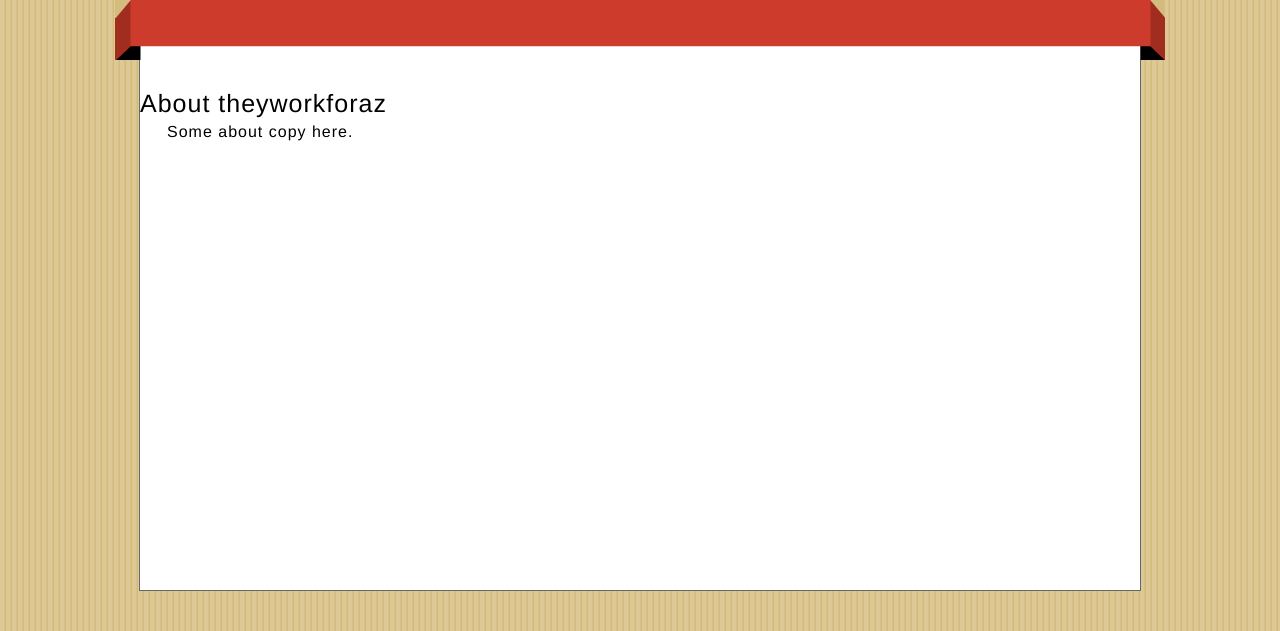
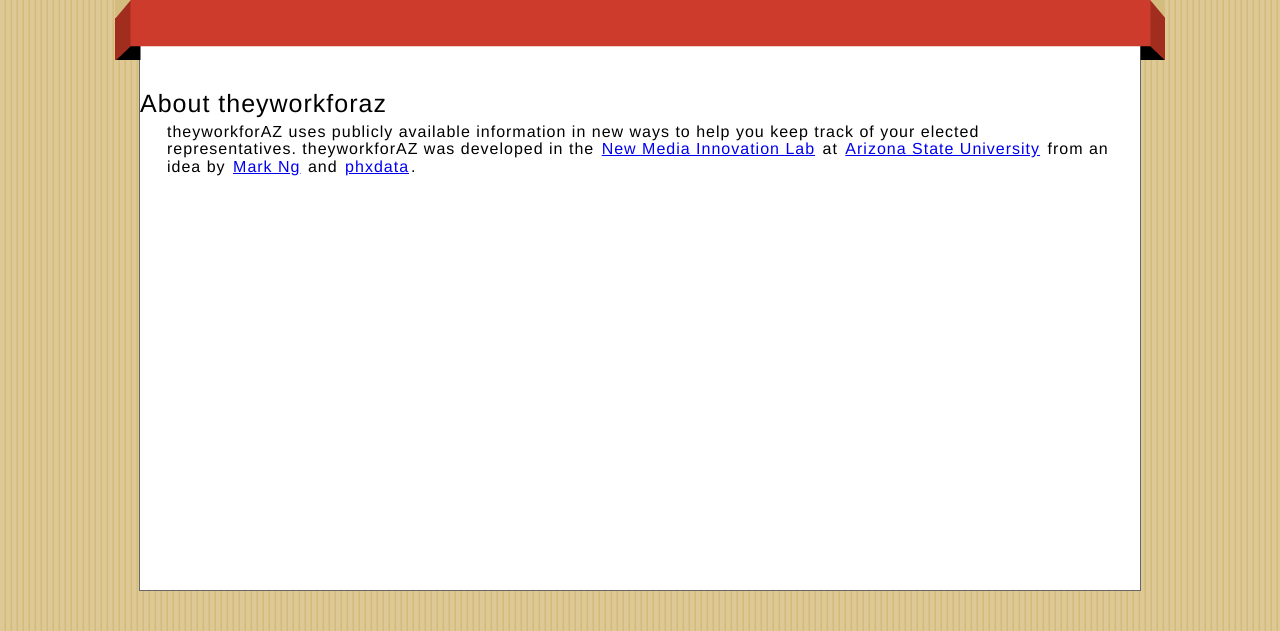
Before and after one commit to markng/theyworkforaz, a Django app: template templates/about.html in a window 1280 px wide. Shown: the part 147-778 px from the top of the page. Run offline with Django 3.2, Linux system fonts and the light colour scheme; the template is opened without the code that fills it, so the values that code supplies are empty.

Commit message:
about page.

```diff
--- a/templates/about.html
+++ b/templates/about.html
@@ -2,7 +2,7 @@
 {% block content %}
 <h1>About theyworkforaz</h1>
 <div class="full">
-    <p>Some about copy here.</p>
+    <p>theyworkforAZ uses publicly available information in new ways to help you keep track of your elected representatives. theyworkforAZ was developed in the <a href="http://cronkite.asu.edu">New Media Innovation Lab</a> at <a href="http://www.asu.edu">Arizona State University</a> from an idea by <a href="http://www.markng.co.uk">Mark Ng</a> and <a href="http://phxdata.org">phxdata</a>.</p>
 </div>
 <br class="clear" />
 {% endblock %}
```
